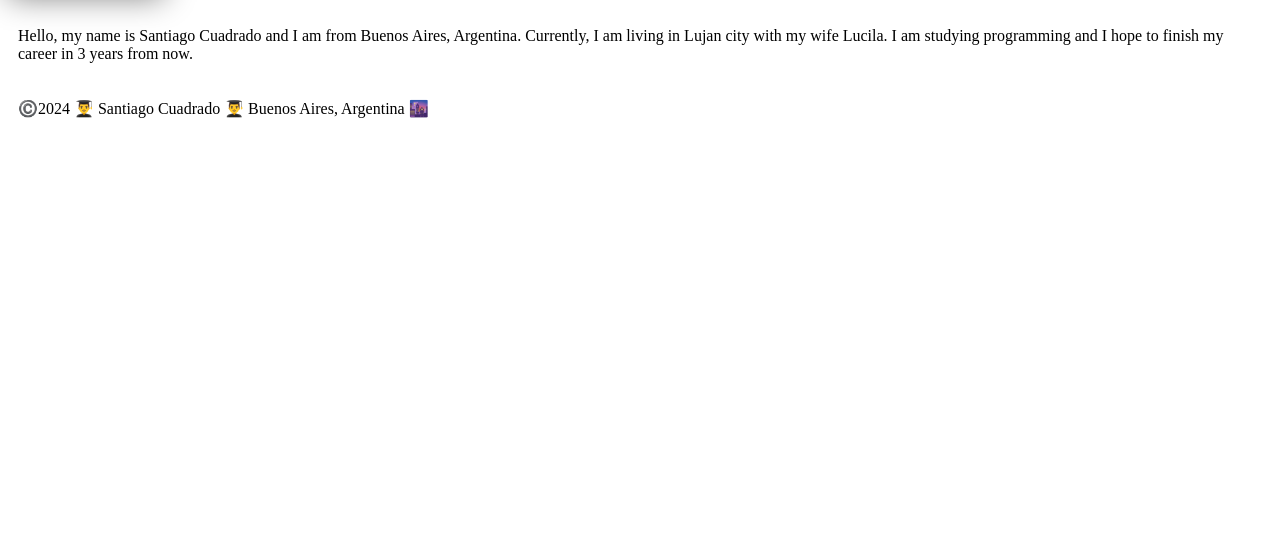
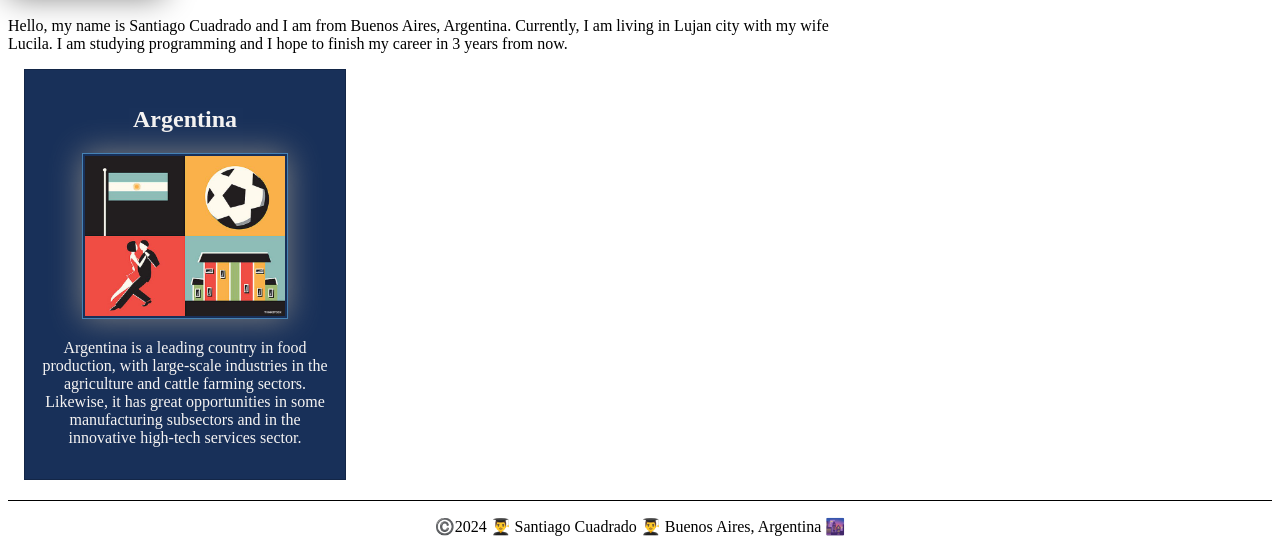
Before and after one commit to Sepurukuri/wdd130, a plain HTML site: page index.html in a window 1280 px wide. Shown: the part 403-955 px from the top of the page. Before the commit the page ends 800 px from the top, so only its background shows below. Drawn offline with Linux system fonts and the light colour scheme.

Commit message:
enhancing my page

```diff
--- a/index.html
+++ b/index.html
@@ -4,6 +4,8 @@
         <meta charset="UTF-8">
         <meta name="viewport" content="width=device-width, initial-scale=1.0">
         <title>Santiago Cuadrado / WDD 130</title>
+        <meta name="description" content="Santiago Cuadrado, site, Rafting plan">
+        <meta name="author" content="Santiago Cuadrado">
         <link rel="stylesheet" href="styles/styles.css">
     </head>
     <body>
@@ -19,6 +21,11 @@
             <img src="images/profile.jpg" alt="Hi, my name is Santiago Cuadrado" width="200">
             <p>Hello, my name is Santiago Cuadrado and I am from Buenos Aires, Argentina. Currently, I am living in Lujan city with my wife Lucila. I am studying programming and I hope to finish my career in 3 years from now.</p>
         </main>
+        <aside>
+            <h2>Argentina</h2>
+                <img src="images/argentina.jpg" alt="Descripcion de Argentina">
+                <p>Argentina is a leading country in food production, with large-scale industries in the agriculture and cattle farming sectors. Likewise, it has great opportunities in some manufacturing subsectors and in the innovative high-tech services sector.</p>
+        </aside>
         <footer>
             <p>©️2024 👨‍🎓 Santiago Cuadrado 👨‍🎓 Buenos Aires, Argentina 🌆</p>
         </footer>
--- a/styles/styles.css
+++ b/styles/styles.css
@@ -22,5 +22,35 @@ img{
 }
 
 p{
-    padding: 10px;
+    padding: 0;
 }
+
+main{
+    max-width: 840px;
+}
+
+aside{
+    width: 18rem;
+    margin: 1rem;
+    border: 1px solid rgba(0, 0, 0, 0.2);
+    padding: 1rem;
+    background-color: #183059;
+    color: #F6F4F3;
+    text-align: center;
+}
+
+aside img {
+    width: 200px;
+    height: auto;
+}
+
+main img {
+    width: 150px;
+    height: auto;
+}
+
+footer{
+    margin-top: 20px;
+    border-top: 1px solid #000;
+    text-align: center;
+}
```
Also changed, not shown: images/argentina.jpg (added).
